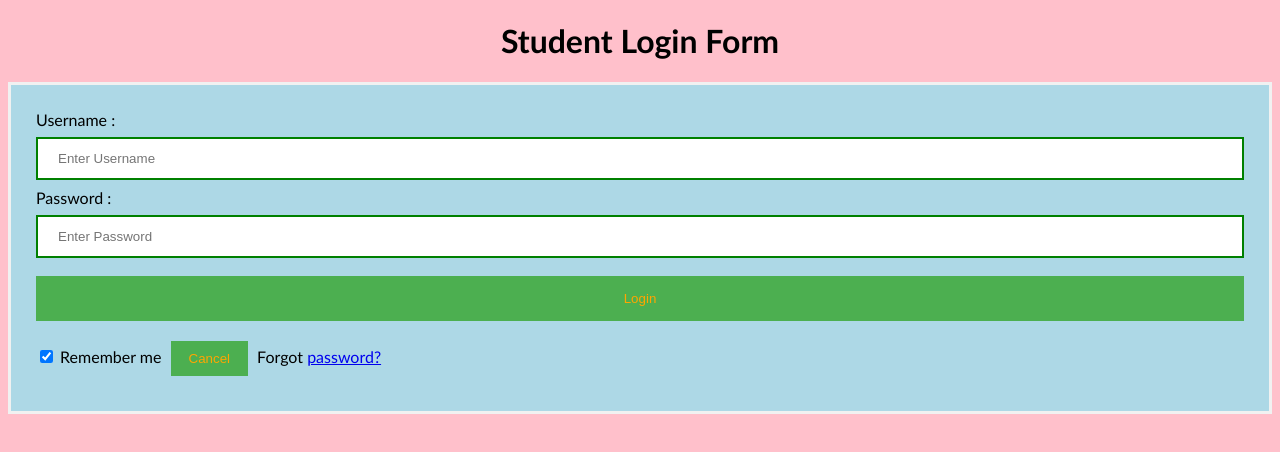
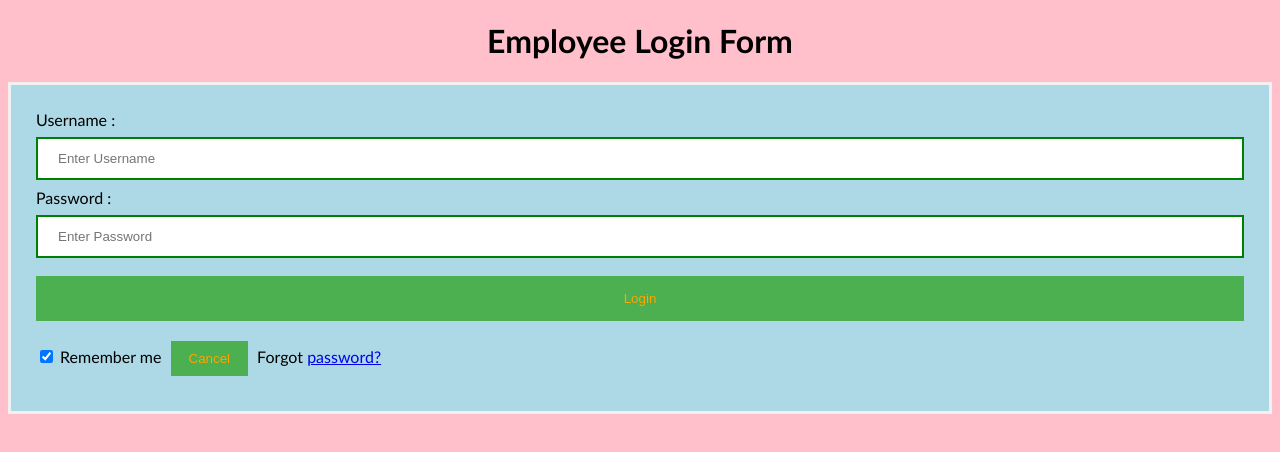
Before and after one commit to nirajvishwakarma/keel-prac, a plain HTML site: page app/index.html in a window 1280 px wide. Drawn offline with Linux system fonts and the light colour scheme.

Commit message:
index.html change

```diff
--- a/app/index.html
+++ b/app/index.html
@@ -45,7 +45,7 @@ button {
 </style>
 </head>
 <body>
-    <center> <h1> Student Login Form </h1> </center>
+    <center> <h1> Employee Login Form </h1> </center>
     <form>
         <div class="container">
             <label>Username : </label>
```
